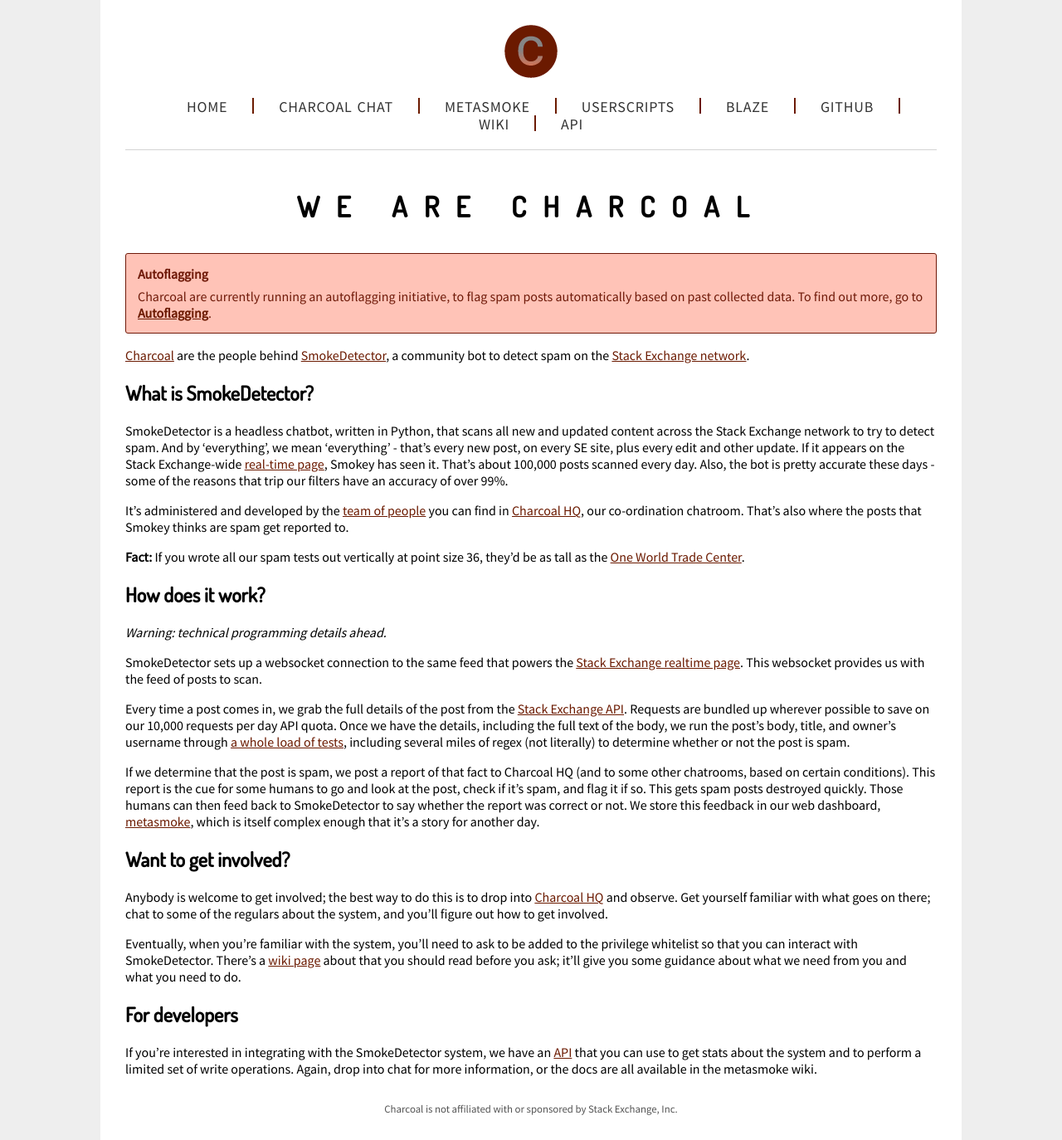
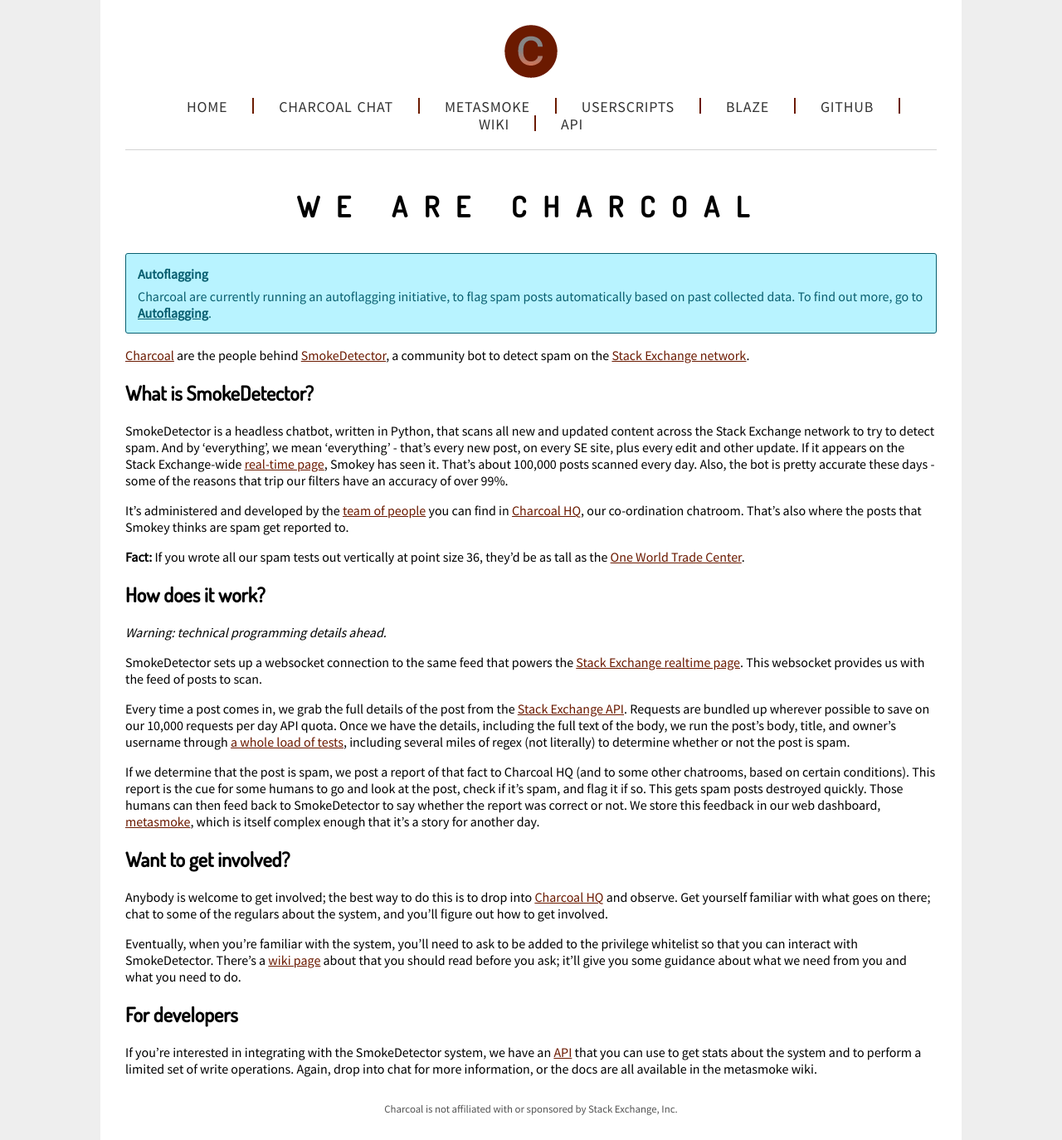
Before and after one commit to Charcoal-SE/charcoal-se.github.io, a Jekyll site: the page built from index.md, in a window 1280 px wide. Shown: the whole page at 83% size. Built offline with Jekyll 4.4.1, drawn with Linux system fonts in a browser that asks for light colours; our own code applies the rules of GitHub Pages for plain Markdown files; comment, search, counter and statistics services are not loaded.

Commit message:
Make the .alert blue
“It looks like an error message!”

```diff
--- a/assets/application.css
+++ b/assets/application.css
@@ -60,10 +60,10 @@
 }
 
 .alert {
-  border: 1px solid #6F1A09;
+  border: 1px solid #095F70;
   border-radius: 3px;
-  background: #ffc3b7;
-  color: #6F1A09;
+  background: #B8F3FF;
+  color: #095F70;
   padding: 7px;
   margin: 0;
 }
@@ -73,9 +73,10 @@
   padding: 0;
 }
 
-.alert a {
+.alert a, .alert a:hover, .alert a:active, .alert a:visited {
   font-weight: bold;
   text-decoration: underline;
+  color: #095F70;
 }
 
 .body-container {
```
